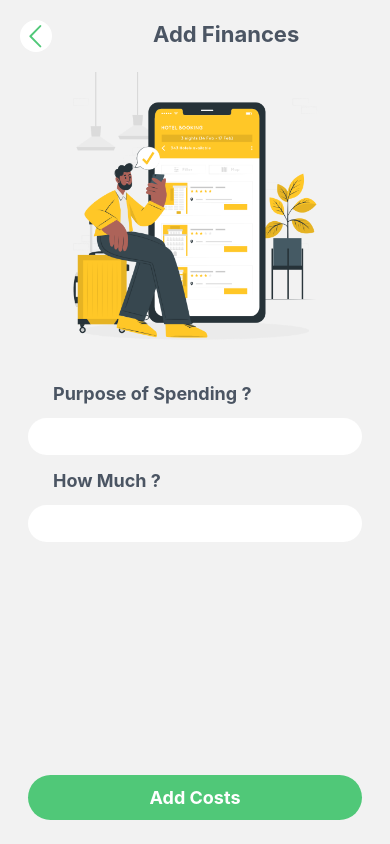
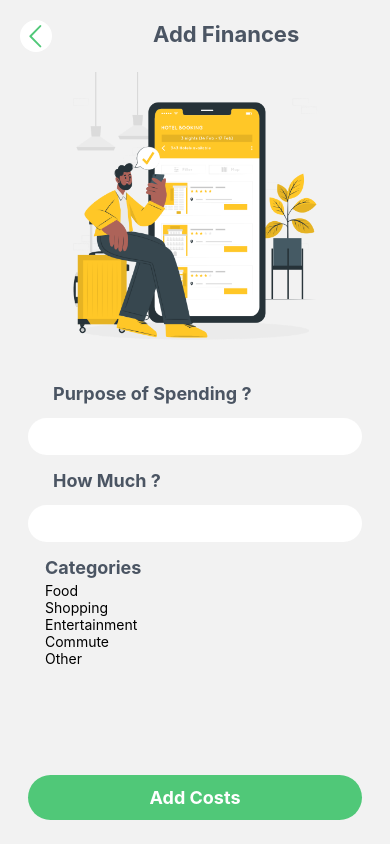
Before and after one commit to Saoa35/MyJornyFinances, a React Native app: screen /AddFinance in a window 390 px wide. Built offline with nearby package versions, Linux system fonts and the light colour scheme.

Commit message:
+ added categories

```diff
--- /dev/null
+++ b/src/data/categories.js
@@ -0,0 +1,22 @@
+export const categories = [
+  {
+    title: 'Food',
+    value: 'food',
+  },
+  {
+    title: 'Shopping',
+    value: 'shopping',
+  },
+  {
+    title: 'Entertainment',
+    value: 'entertainment',
+  },
+  {
+    title: 'Commute',
+    value: 'commute',
+  },
+  {
+    title: 'Other',
+    value: 'other',
+  },
+];
--- a/src/screens/AddFinanceScreen.jsx
+++ b/src/screens/AddFinanceScreen.jsx
@@ -1,5 +1,5 @@
 import React, {useState} from 'react';
-import {Text, Image, View, TextInput, TouchableOpacity} from 'react-native';
+import {Text, TouchableOpacity, View} from 'react-native';
 import styled from 'styled-components/native';
 import {ScreenWrapper} from './HomeScreen';
 import {colors} from '../theme';
@@ -17,6 +17,18 @@ import {
   InputText,
   TextInputWrapper,
 } from './AddTripScreen';
+import {categories} from '../data/categories';
+
+const CategoryesContainer = styled.View`
+  margin-left: 25px;
+`;
+
+const CategoryTitle = styled.Text`
+  font-size: 18px;
+  line-height: 28px;
+  font-weight: 700;
+  color: ${colors.heading};
+`;
 
 export const AddFinanceScreen = () => {
   const [title, setTitle] = useState('');
@@ -40,10 +52,13 @@ export const AddFinanceScreen = () => {
       <AddTripWrapper>
         <AddTripContainer>
           <BackButton />
+
           <AddTripTitle>Add Finances</AddTripTitle>
+
           <ImageWrapper>
             <AddTripImage source={require('../assets/images/4.png')} />
           </ImageWrapper>
+
           <TextInputWrapper>
             <DirectionText>Purpose of Spending ?</DirectionText>
             <InputText value={title} onChangeText={value => setTitle(value)} />
@@ -53,6 +68,19 @@ export const AddFinanceScreen = () => {
               onChangeText={value => setAmount(value)}
             />
           </TextInputWrapper>
+
+          <CategoryesContainer>
+            <CategoryTitle>Categories</CategoryTitle>
+            <View>
+              {categories.map(category => {
+                return (
+                  <TouchableOpacity>
+                    <Text>{category.title}</Text>
+                  </TouchableOpacity>
+                );
+              })}
+            </View>
+          </CategoryesContainer>
         </AddTripContainer>
 
         <View>
```
